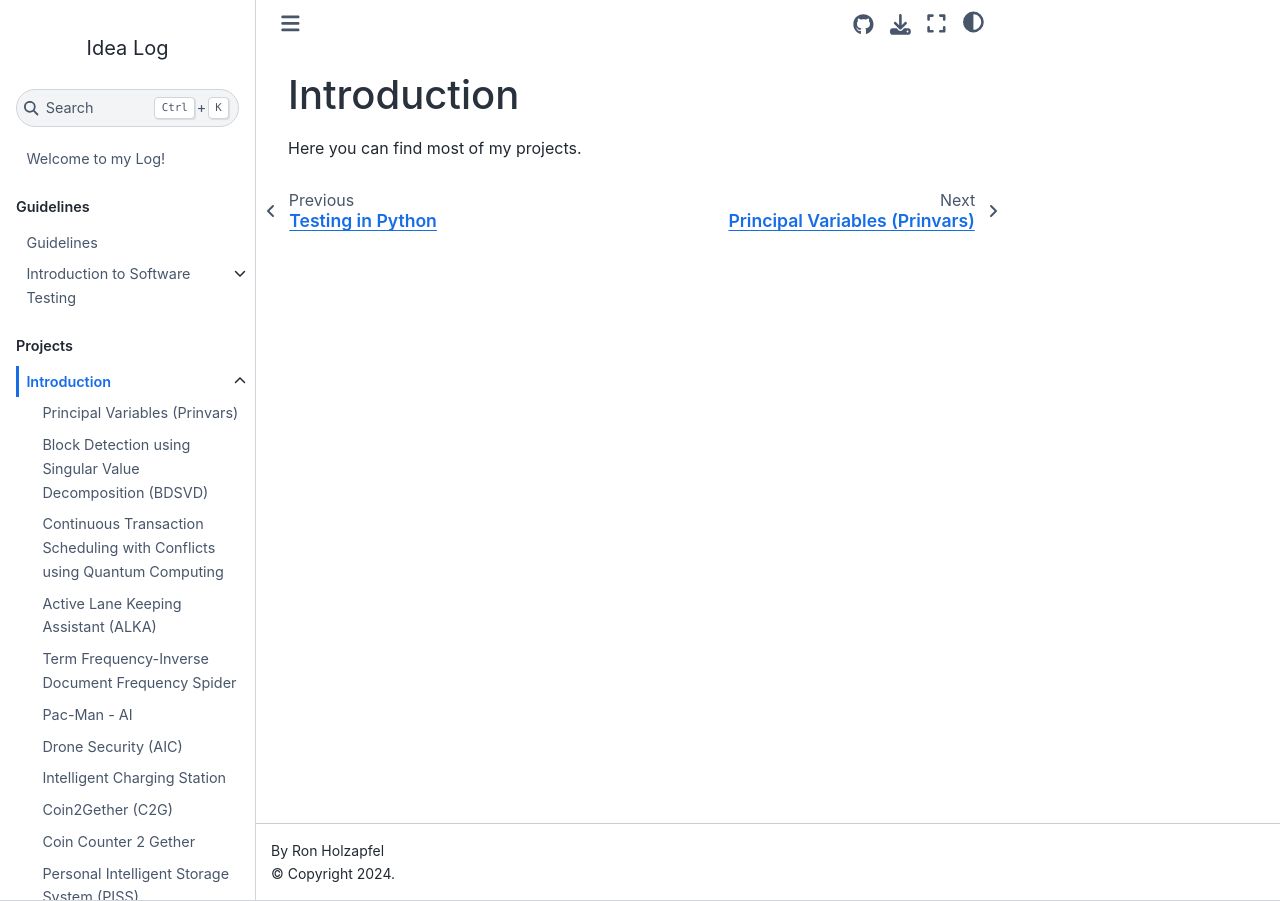
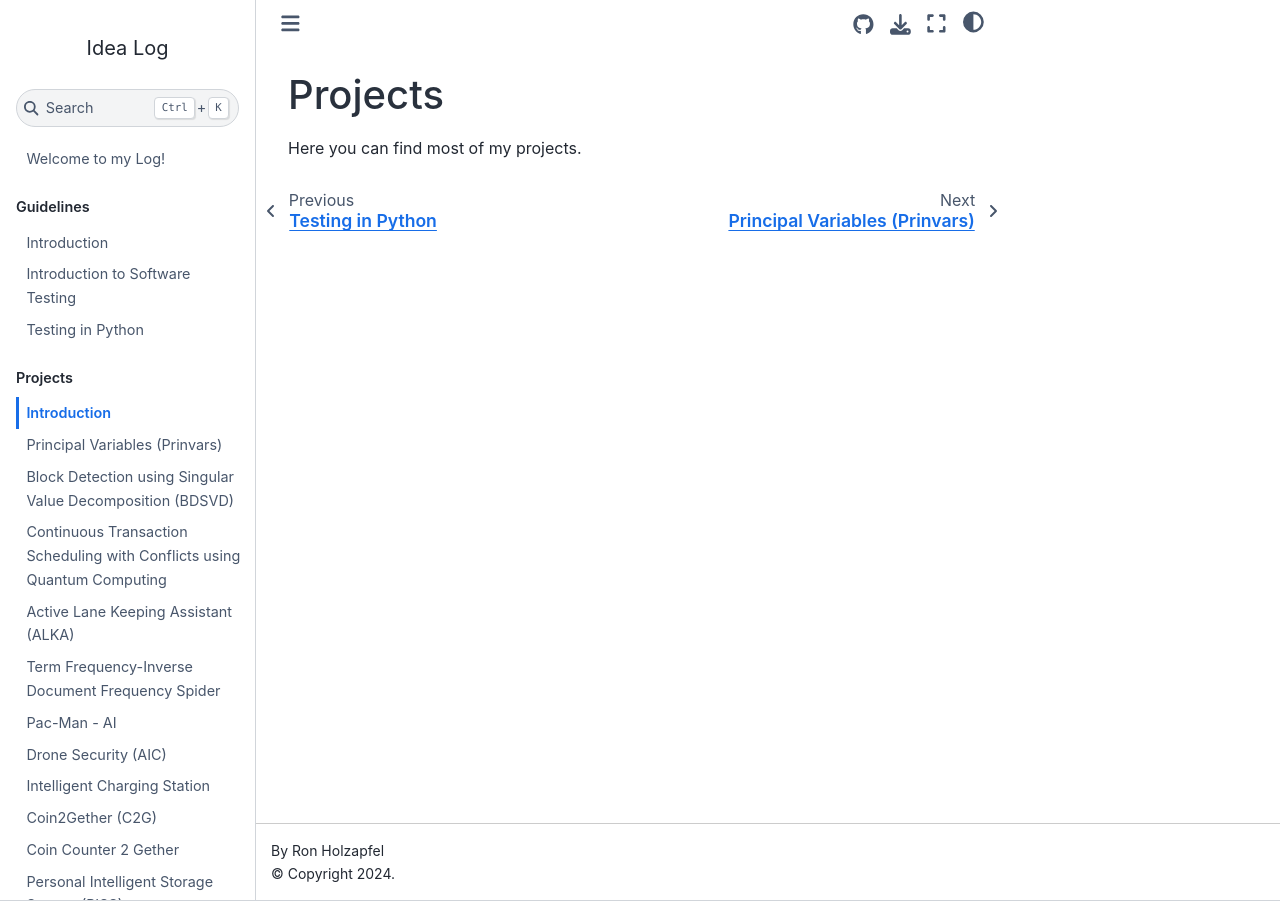
Before and after one commit to Ronho/log, a Jupyter Book: the page built from content/projects/introduction.md, in a window 1280 px wide. Built offline with Jupyter Book 1.0.4 settings and Sphinx 7.4.7 and the Sphinx Book theme 1.1.4, drawn with Linux system fonts in a browser that asks for light colours; some of the changed lines change nothing that is shown.

Commit message:
refactor: rearrange toc

```diff
--- a/_toc.yml
+++ b/_toc.yml
@@ -4,25 +4,25 @@ parts:
   - caption: Guidelines
     chapters:
     - file: content/guidelines/introduction
+      title: Introduction
     - file: content/guidelines/testing/introduction
-      sections:
-      - file: content/guidelines/testing/python_testing
+    - file: content/guidelines/testing/python_testing
   - caption: Projects
     chapters:
     - file: content/projects/introduction
-      sections:
-      - file: content/projects/prinvars
-      - file: content/projects/bdsvd
-      - file: content/projects/transaction_scheduling
-      - file: content/projects/alka
-      - file: content/projects/tfidf_spider
-      - file: content/projects/pac_man_ai
-      - file: content/projects/aic
-      - file: content/projects/ics
-      - file: content/projects/c2g
-      - file: content/projects/cc2g
-      - file: content/projects/piss
-      - file: content/projects/website
+      title: Introduction
+    - file: content/projects/prinvars
+    - file: content/projects/bdsvd
+    - file: content/projects/transaction_scheduling
+    - file: content/projects/alka
+    - file: content/projects/tfidf_spider
+    - file: content/projects/pac_man_ai
+    - file: content/projects/aic
+    - file: content/projects/ics
+    - file: content/projects/c2g
+    - file: content/projects/cc2g
+    - file: content/projects/piss
+    - file: content/projects/website
   - caption: Info
     chapters:
     - file: content/do_not_open
--- a/content/projects/introduction.md
+++ b/content/projects/introduction.md
@@ -1,3 +1,3 @@
-# Introduction
+# Projects
 
 Here you can find most of my projects.
```
